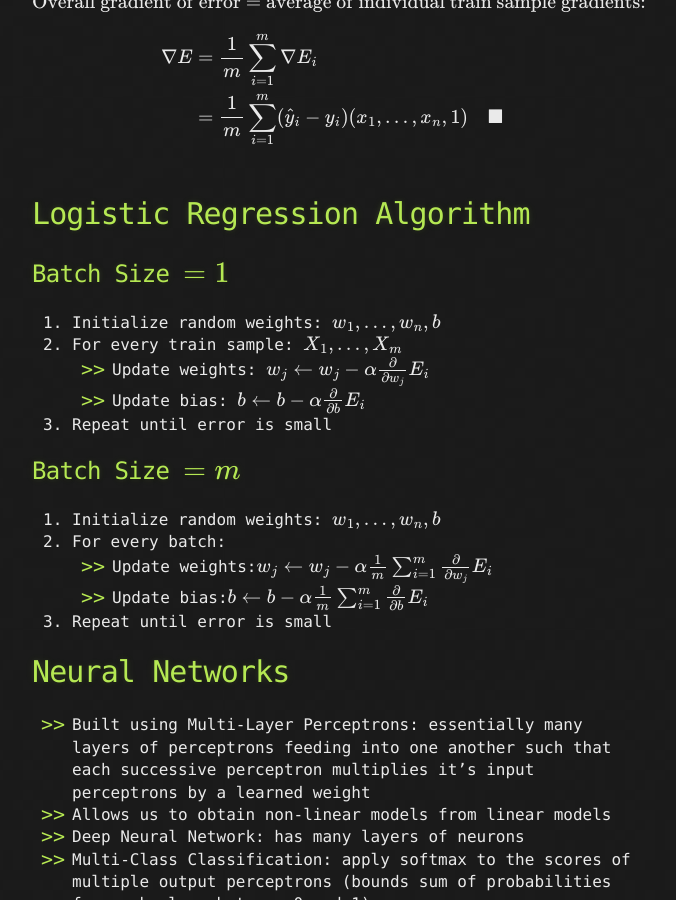
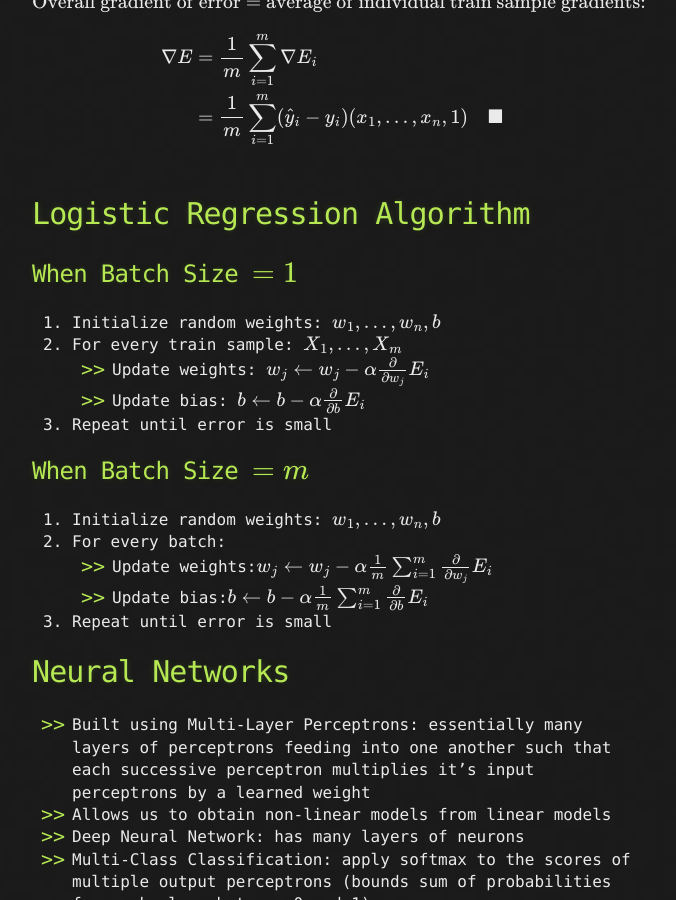
Before and after one commit to LivingProgram/ml-notes, a Jekyll site: the page built from index.md, in a window 1280 px wide and 900 px high, scrolled down 6287 px. Shown: the whole window, without its empty margins (308-984 px from the left). Built offline with Jekyll 4.4.1, drawn with Linux system fonts in a browser that asks for light colours; our own code applies the rules of GitHub Pages for plain Markdown files; formulas are drawn with MathJax 3; the repository's description, which GitHub fills in, is left out.

Commit message:
fix title

```diff
--- a/index.md
+++ b/index.md
@@ -182,14 +182,14 @@ $$\begin{align}\nabla E &= \frac{1}{m}\sum_{i=1}^{m}\nabla E_{i}\\
 
 # Logistic Regression Algorithm
 
-## Batch Size $$=1$$
+## When Batch Size $$=1$$
 1. Initialize random weights: $$w_{1},\ldots,w_{n},b$$
 2. For every train sample: $$X_{1},\ldots,X_{m}$$
    - Update weights: $$w_{j}\leftarrow w_{j}-\alpha\frac{\partial}{\partial w_{j}}E_{i}$$
    - Update bias: $$b\leftarrow b-\alpha\frac{\partial}{\partial b}E_{i}$$
 3. Repeat until error is small
 
-## Batch Size $$=m$$
+## When Batch Size $$=m$$
 1. Initialize random weights: $$w_{1},\ldots,w_{n},b$$
 2. For every batch:
    - Update weights:$$w_{j}\leftarrow w_{j}-\alpha\frac{1}{m}\sum_{i=1}^{m}\frac{\partial}{\partial w_{j}}E_{i}$$
```
